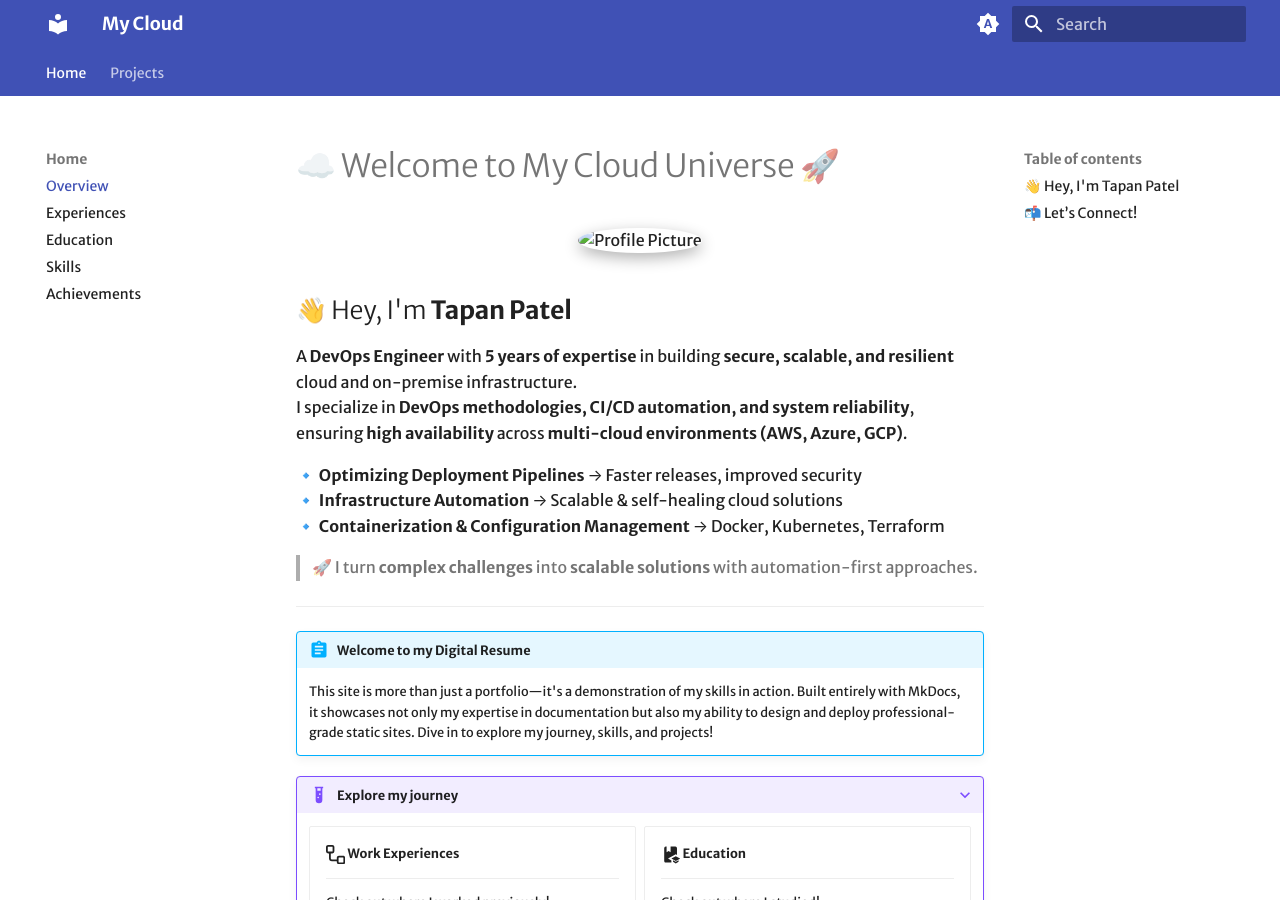
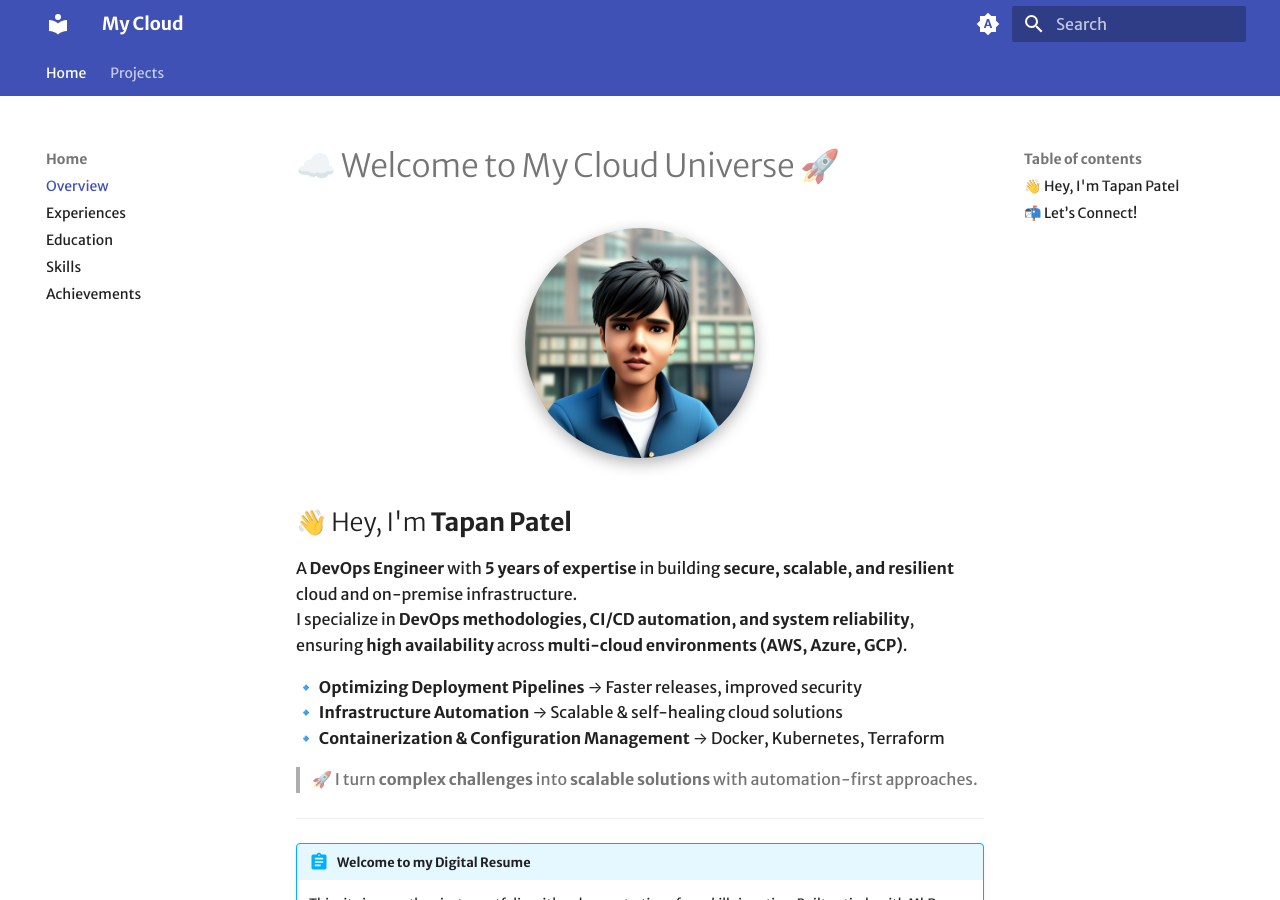
Before and after one commit to TapanPatel11/portfolio, an MkDocs documentation site: the page built from docs/index.md, in a window 1280 px wide and 900 px high. Built offline with MkDocs 1.6.1 and Material for MkDocs 9.7.7, drawn with Linux system fonts in a browser that asks for light colours; some web fonts are replaced.

Commit message:
fix dp not displaying

```diff
--- a/docs/index.md
+++ b/docs/index.md
@@ -1,7 +1,7 @@
 # ☁️ Welcome to My Cloud Universe 🚀
 
 <div align="center">
-  <img src="portfolio/assets/images/dp.jpeg" alt="Profile Picture" width="230"
+  <img src="./assets/images/dp.jpeg" alt="Profile Picture" width="230"
   style="border-radius: 50%; box-shadow: 0px 5px 15px rgba(0, 0, 0, 0.3);">
 </div>
 
```
